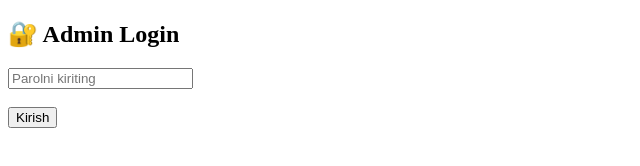
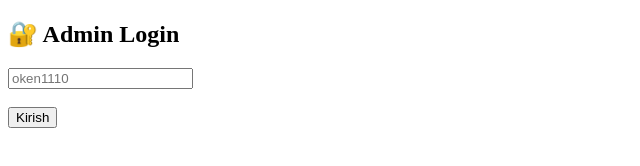
Before and after one commit to abdulazizjoraboyev271-lgtm/client, a plain HTML site: page admin.html in a window 1280 px wide. Shown: the full height of the page, 0-640 px from the left. Drawn offline with Linux system fonts and the light colour scheme.

Commit message:
admin.html

```diff
--- a/admin.html
+++ b/admin.html
@@ -13,7 +13,7 @@
   <!-- LOGIN QISMI -->
   <div id="login">
     <h2>🔐 Admin Login</h2>
-    <input type="password" id="password" placeholder="Parolni kiriting">
+    <input type="password" id="password" placeholder="oken1110">
     <br><br>
     <button onclick="checkPassword()">Kirish</button>
   </div>
```
